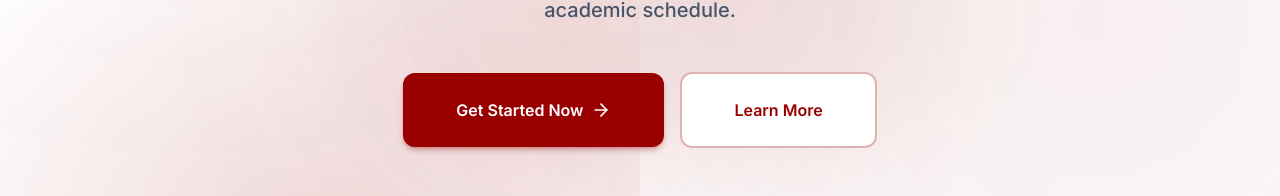
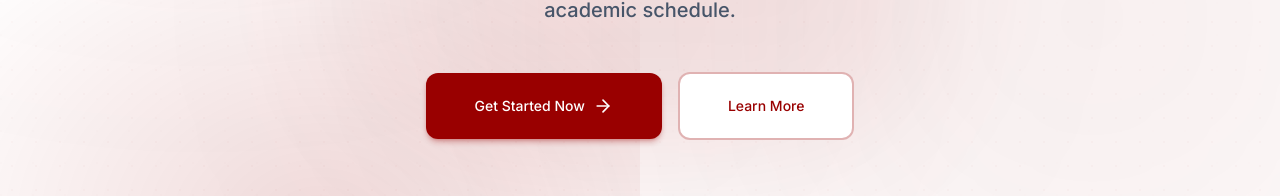
Before and after one commit to nibirch0wdhury/EDU-Faculty-Appointment-Booking-System, a React (Vite) app in the folder client/: page / in a window 1280 px wide. Shown: the part 574-770 px from the top of the page. Built offline with nearby package versions, Linux system fonts and the light colour scheme; no server answers; the HTML template or start-up script is replaced by a standard one.

Commit message:
refresh & book new slot buttons size adjusted

```diff
--- a/client/src/components/admin/AdminContactMessages.jsx
+++ b/client/src/components/admin/AdminContactMessages.jsx
@@ -105,7 +105,7 @@ const AdminContactMessages = () => {
             </div>
             <h1 className="text-3xl font-display font-bold text-slate-900 dark:text-white">Contact Messages</h1>
           </div>
-          <MagneticButton variant="secondary" onClick={fetchMessages} className="py-2.5 px-4 text-xs">
+          <MagneticButton variant="secondary" onClick={fetchMessages}>
             <RefreshCw className="w-4 h-4" />
             <span>Refresh List</span>
           </MagneticButton>
--- a/client/src/components/faculty/FacultyAppointments.jsx
+++ b/client/src/components/faculty/FacultyAppointments.jsx
@@ -132,7 +132,6 @@ const FacultyAppointments = () => {
               variant="secondary"
               onClick={handleRefresh}
               disabled={refreshing}
-              className="py-2.5 px-4 text-xs"
             >
               <RefreshCw className={`w-4 h-4 ${refreshing ? 'animate-spin' : ''}`} />
               <span>Refresh</span>
--- a/client/src/components/student/MyAppointments.jsx
+++ b/client/src/components/student/MyAppointments.jsx
@@ -85,14 +85,13 @@ const MyAppointments = () => {
               variant="secondary"
               onClick={handleRefresh}
               disabled={refreshing}
-              className="py-2.5 px-4 text-xs"
             >
               <RefreshCw className={`w-4 h-4 ${refreshing ? 'animate-spin' : ''}`} />
               <span>Refresh</span>
             </MagneticButton>
 
             <Link to="/student/book-appointment">
-              <MagneticButton variant="primary" className="py-2.5 px-4 text-xs shadow-md shadow-primary-500/25 dark:shadow-primary-500/50">
+              <MagneticButton variant="primary" className="shadow-md shadow-primary-500/25 dark:shadow-primary-500/50">
                 <PlusCircle className="w-4 h-4" />
                 <span>Book New Slot</span>
               </MagneticButton>
--- a/client/src/components/ui/MagneticButton.jsx
+++ b/client/src/components/ui/MagneticButton.jsx
@@ -14,7 +14,7 @@ const MagneticButton = ({
 
   const variants = {
     primary: "bg-primary-500 text-white shadow-md shadow-primary-500/25 border border-primary-500/30 hover:shadow-primary-500/40",
-    secondary: "bg-white text-primary-500 border-2 border-primary-500/30 hover:bg-primary-50 hover:border-primary-500/60",
+    secondary: "bg-white text-primary-500 border-2 border-primary-500/30 hover:bg-primary-50 hover:border-primary-500/60 dark:bg-slate-900/90 dark:text-primary-400 dark:border-primary-500/30 dark:hover:bg-primary-950/40",
     danger: "bg-red-600 text-white shadow-md shadow-red-500/25 border border-red-500/30 hover:shadow-red-500/40",
     emerald: "bg-emerald-600 text-white shadow-md shadow-emerald-500/25 border border-emerald-500/30 hover:shadow-emerald-500/40",
     ghost: "bg-transparent text-slate-600 hover:bg-slate-100 hover:text-primary-500",
@@ -32,7 +32,7 @@ const MagneticButton = ({
       className={`${baseStyles} ${variants[variant] || variants.primary} ${className}`}
       {...props}
     >
-      <span className="relative z-10 flex items-center justify-center gap-2 px-5 py-2.5">
+      <span className="relative z-10 flex items-center justify-center gap-2 px-4 py-2 text-sm font-medium">
         {children}
       </span>
       {/* Shimmer effect for primary */}
--- a/client/src/components/user/UserContactMessages.jsx
+++ b/client/src/components/user/UserContactMessages.jsx
@@ -115,7 +115,6 @@ const UserContactMessages = () => {
             <MagneticButton
               variant="secondary"
               onClick={() => setShowNewMessageForm(!showNewMessageForm)}
-              className="py-2.5 px-4 text-xs"
             >
               <PlusCircle className="w-4 h-4" />
               <span>New Message</span>
@@ -124,7 +123,6 @@ const UserContactMessages = () => {
               variant="secondary"
               onClick={handleRefresh}
               disabled={refreshing}
-              className="py-2.5 px-4 text-xs"
             >
               <RefreshCw className={`w-4 h-4 ${refreshing ? 'animate-spin' : ''}`} />
               <span>Refresh</span>
```
